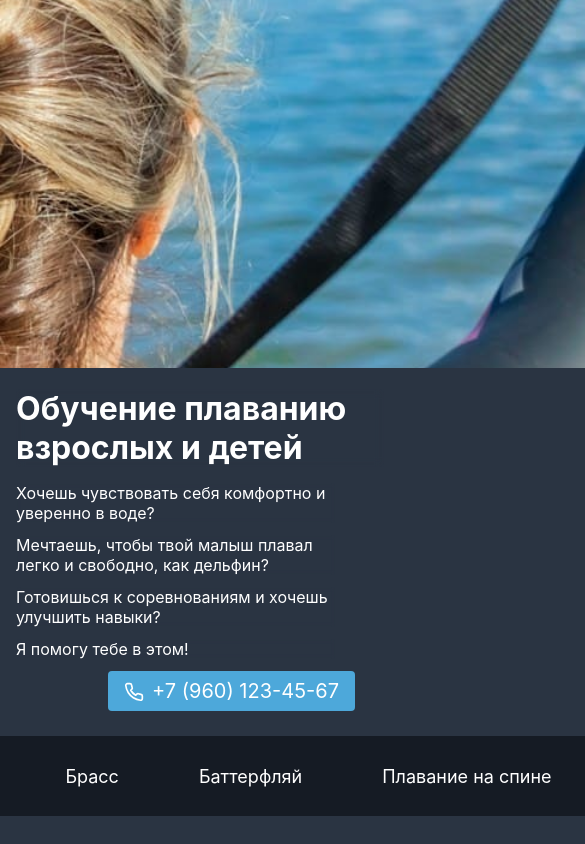
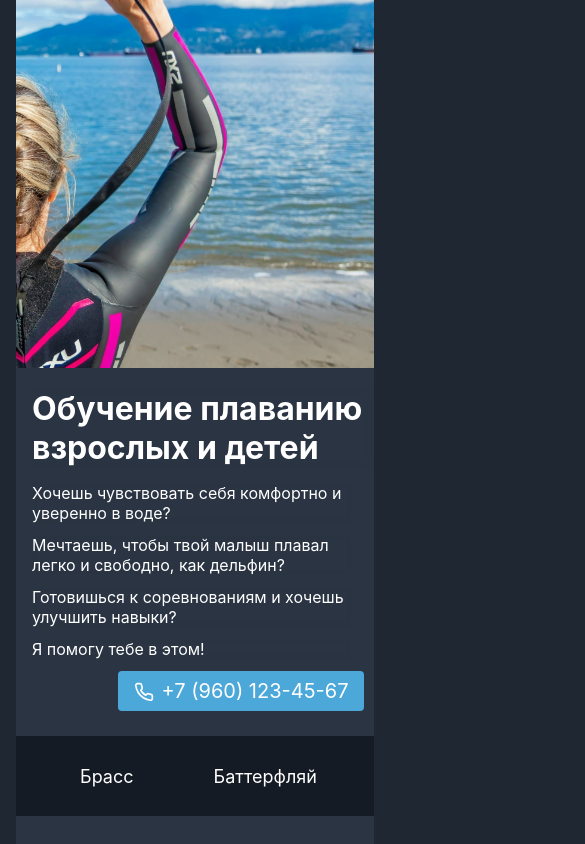
Before and after one commit to eliseevais/swimnextjs, a Next.js app: page / in a window 390 px wide. Shown: the top 844 px of the page, 585 px wide, since content can reach past the window. Built offline with nearby package versions, Linux system fonts and the light colour scheme.

Commit message:
fixes for all project

```diff
--- a/src/app/contacts/page.tsx
+++ b/src/app/contacts/page.tsx
@@ -22,7 +22,7 @@ export default function Contacts() {
           плавания.
         </p>
 
-        <p className={s.text}>Буду рада услышать вас по телефону:</p>
+        <p className={s.text}>Буду рада услышать Вас по телефону:</p>
         <p className={s.phone}>+7 (960) 123-45-67</p>
         <p className={s.text}>
           Или пишите в Telegram или WhatsApp — всегда на связи!
--- a/src/app/description/description.module.css
+++ b/src/app/description/description.module.css
@@ -7,6 +7,7 @@
   display: flex;
   flex-direction: row;
   align-items: center;
+  justify-content: center;
 }
 
 .sloganAndCarusel {
@@ -25,7 +26,7 @@
 .controls {
   position: absolute;
   bottom: 8rem;
-  left: 32rem;
+  left: 32.5rem;
   z-index: 5;
   color: var(--primary-500);
   display: flex;
@@ -90,3 +91,10 @@
     margin-bottom: 3rem;
   }
 }
+
+@media (min-width: 125rem) {
+  .facts {
+    max-width: 50rem;
+    font-size: 1.5rem;
+  }
+}
--- a/src/app/globals.css
+++ b/src/app/globals.css
@@ -10,12 +10,15 @@ html,
 body {
   font-family: var(--font-family), Arial, sans-serif;
   background-color: var(--dark-700);
-  width: 1440px;
-  margin: 0 auto;
-  box-sizing: border-box;
+  margin: 0;
+  padding: 0;
   color: var(--light-100);
   cursor: default;
   scroll-behavior: smooth;
+  box-sizing: border-box;
+  width: 100%;
+  min-width: 320px;
+  max-width: 100vw;
 }
 
 button {
--- a/src/app/page.module.css
+++ b/src/app/page.module.css
@@ -1,11 +1,16 @@
-@media (max-width: 375px) {
+@media (min-width: 23rem) and (max-width: 27rem)  {
   .page {
-    max-width: 375px;
+    min-width: 23rem;
+    max-width: 27rem;
+    margin: 0 auto;
+    overflow-x: hidden;
   }
 
   .section {
-    max-width: 375px;
-    border: 1px solid red;
+    min-width: 23rem;
+    max-width: 27rem;
+    margin: 0 auto;
+    padding: 0 1rem;
   }
 }
 
--- a/src/common/components/header/header.module.css
+++ b/src/common/components/header/header.module.css
@@ -2,7 +2,6 @@
   --z-header: 999;
   --z-menu: 1500;
 
-  max-width: 90rem;
   width: 100%;
   height: 4rem;
   display: flex;
@@ -35,7 +34,7 @@
   z-index: var(--z-menu);
   font-size: 1.25rem;
   display: flex;
-  gap: 1.25rem;
+  gap: 5rem;
   list-style: none;
   padding: 0;
   margin: 0;
@@ -74,7 +73,6 @@
   border-radius: 0.25rem;
   text-decoration: none;
   transition: background-color 0.3s ease, transform 0.2s ease;
-  margin-left: 8rem;
   animation: fadeInDown 0.5s ease;
 }
 
--- a/src/common/components/swimDescription/swimDescription.module.css
+++ b/src/common/components/swimDescription/swimDescription.module.css
@@ -1,6 +1,6 @@
 .imageAndDescription {
-  width: 800px;
-  min-height: 400px;
+  width: 50rem;
+  min-height: 25rem;
   display: flex;
   flex-direction: row;
   justify-content: center;
@@ -10,16 +10,16 @@
 
 .image {
   object-fit: cover;
-  border-radius: 4px;
+  border-radius: 0.25rem;
 }
 
 .description {
-  font-size: 20px;
-  padding: 20px;
+  font-size: 1.25rem;
+  padding: 1.25rem;
 }
 
 .description h3 {
-  margin-bottom: 16px;
+  margin-bottom: 1rem;
 }
 
 .description p {
```
